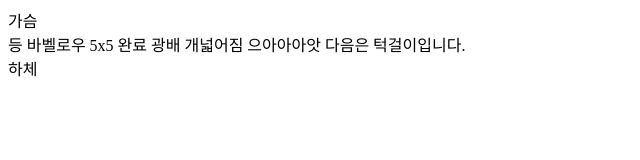
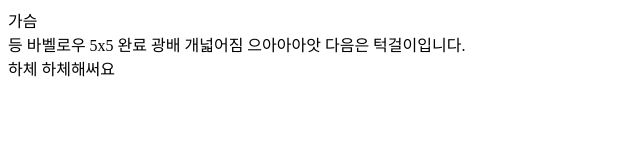
Before and after one commit to Parktaehoon1/web, a plain HTML site: page index.html in a window 1280 px wide. Shown: the whole page, without its empty margins (0-640 px from the left). Drawn offline with Linux system fonts and the light colour scheme.

Commit message:
푸텊
푸터

```diff
--- a/index.html
+++ b/index.html
@@ -15,7 +15,10 @@
 			다음은 턱걸이입니다.
 
 		</div>
-		<footer>하체</footer>
+		<footer>
+			하체 하체해써요
+
+		</footer>
 	</div>
 </body>
 </html>
```
